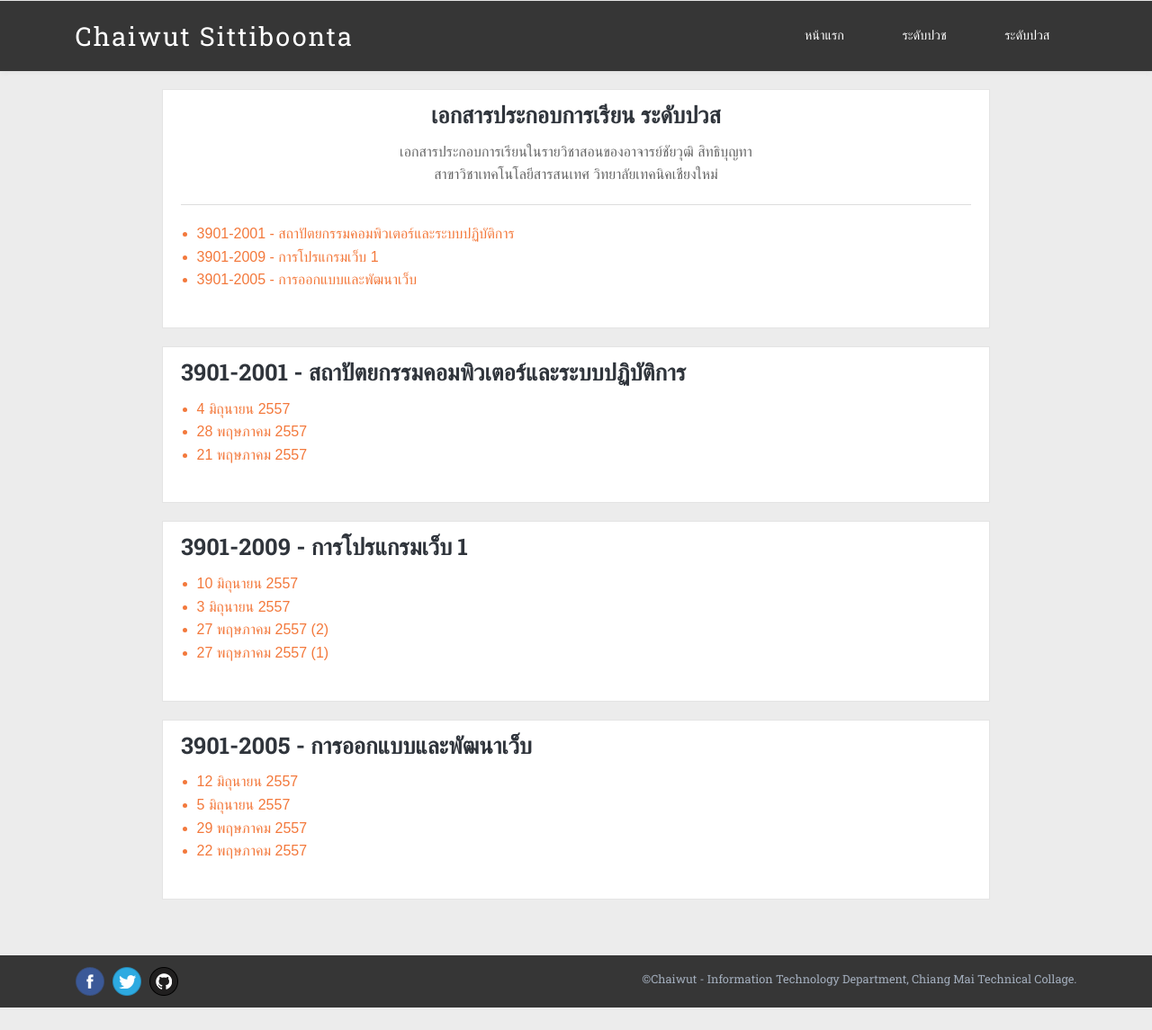
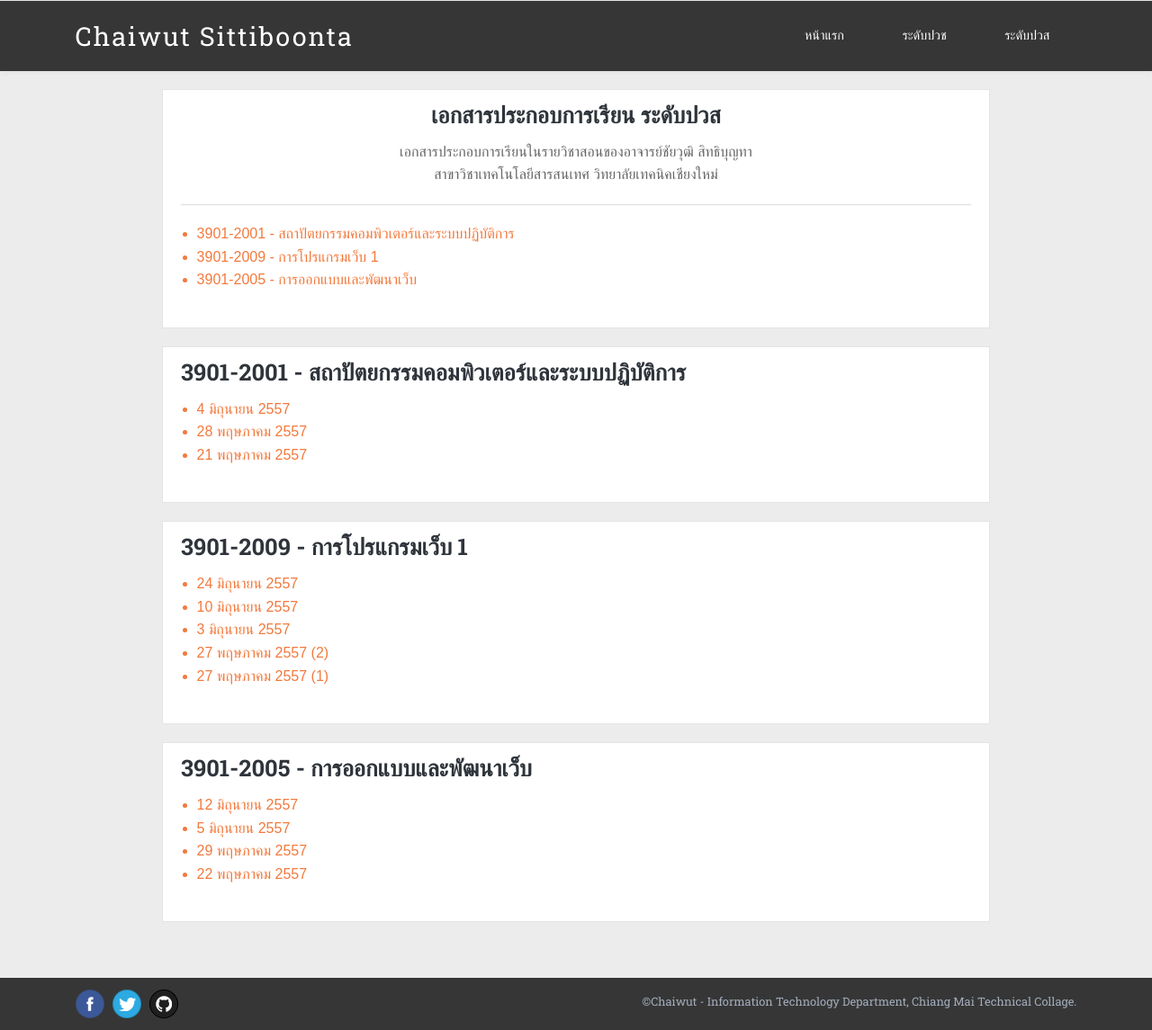
Before and after one commit to ichaiwut/ichaiwut.github.io, a Jekyll site: the page built from slides/high-diploma.html, in a window 1280 px wide. Shown: the whole page at 90% size. Built offline with Jekyll 4.4.1, drawn with Linux system fonts in a browser that asks for light colours; Markdown is read by kramdown in place of the engine named in the settings; before the commit the page ends 1120 px from its top, so only the background shows below that.

Commit message:
Added SLide

```diff
--- a/slides/high-diploma.html
+++ b/slides/high-diploma.html
@@ -41,6 +41,7 @@ pagename: Slide
 			<div class="post-list-container slide-con" id="web-program">
 				<h2>3901-2009 - การโปรแกรมเว็บ 1</h2>
 				<ul>
+					<li><a href="https://www.dropbox.com/s/9w8lqiyz9o8iofr/3901-2009_24-06-2014.pdf" target="_blank">24 มิถุนายน 2557</a></li>
 					<li><a href="https://www.dropbox.com/s/3kqip1zpl5brslv/3901-2009_10-06-2014.pdf" target="_blank">10 มิถุนายน 2557</a></li>
 					<li><a href="https://www.dropbox.com/s/0qbrv7p2jem27c90qbrv7p2jem27c9/3901-2009_03-06-2014.pdf">3 มิถุนายน 2557</a></li>
 					<li><a href="https://dl.dropboxusercontent.com/u/17122608/forprint/3901-2009/3901-2009_27-05-2014_2.pdf" target="_blank">27 พฤษภาคม 2557 (2)</a></li>
```
